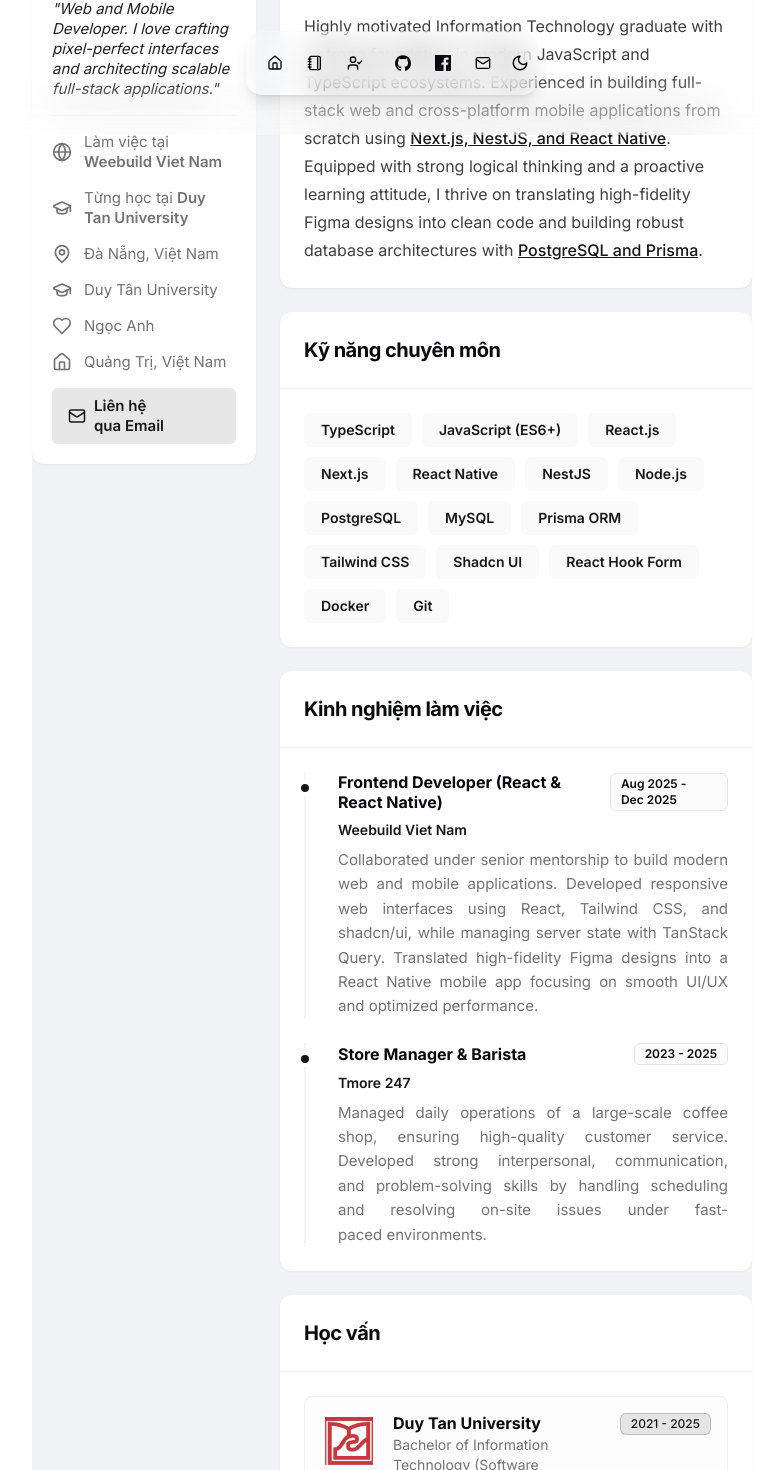
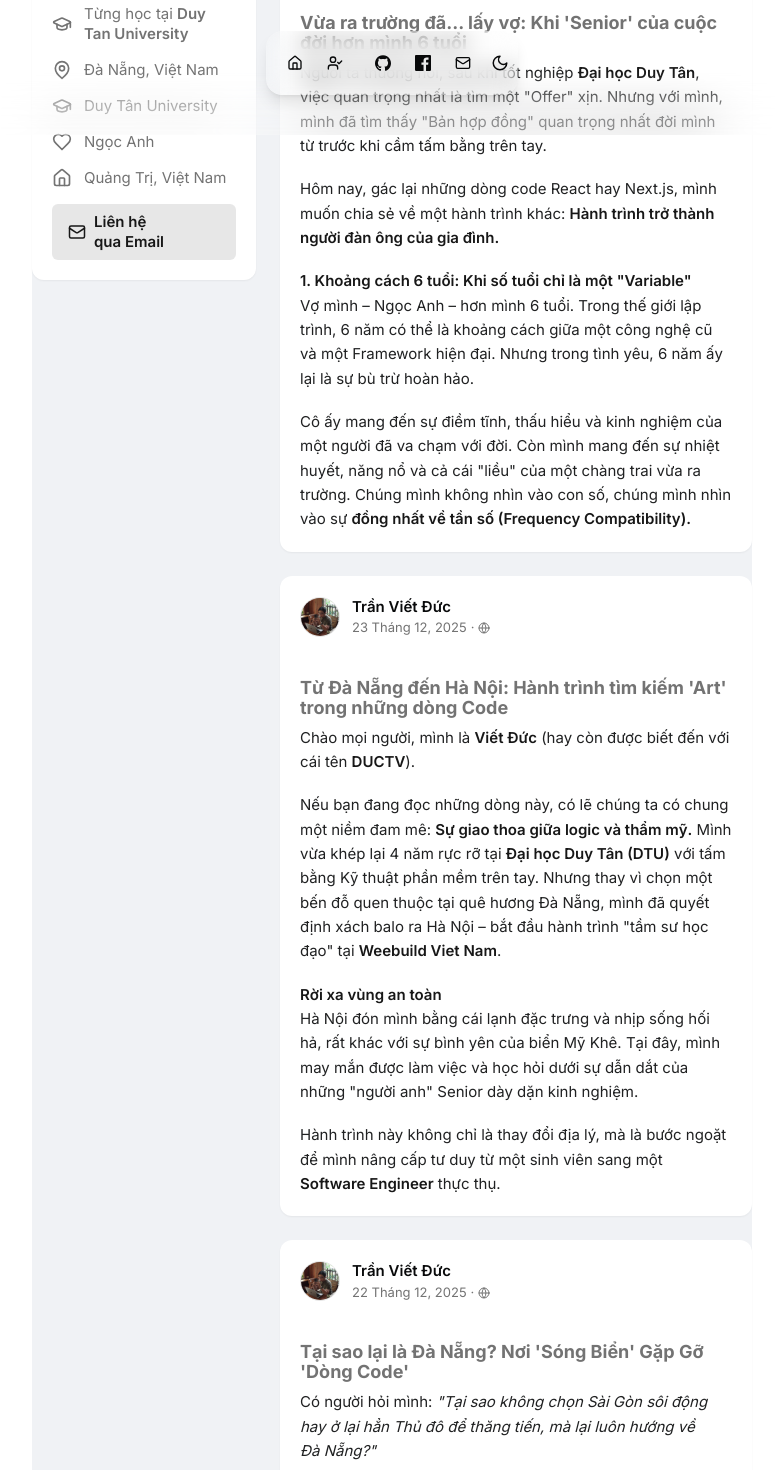
Before and after one commit to ductv-dev/portfolio, a Next.js app: page /infor in a window 1280 px wide. Shown: the part 665-2135 px from the top of the page, without its empty margins (248-1031 px from the left). Built offline with nearby package versions, Linux system fonts and the light colour scheme.

Commit message:
change profile

```diff
--- a/src/app/infor/page.tsx
+++ b/src/app/infor/page.tsx
@@ -7,6 +7,58 @@
 import Link from "next/link";
 import ReactMarkdown from "react-markdown";
 import { Icons } from "@/components/icons";
+
+const BLOG_POSTS = [
+  {
+    id: 1,
+    title: "Vừa ra trường đã... lấy vợ: Khi 'Senior' của cuộc đời hơn mình 6 tuổi",
+    date: "27 Tháng 12, 2025",
+    content: `Người ta thường nói, sau khi tốt nghiệp **Đại học Duy Tân**, việc quan trọng nhất là tìm một "Offer" xịn. Nhưng với mình, mình đã tìm thấy "Bản hợp đồng" quan trọng nhất đời mình từ trước khi cầm tấm bằng trên tay.
+
+Hôm nay, gác lại những dòng code React hay Next.js, mình muốn chia sẻ về một hành trình khác: **Hành trình trở thành người đàn ông của gia đình.**
+
+**1. Khoảng cách 6 tuổi: Khi số tuổi chỉ là một "Variable"**
+Vợ mình – Ngọc Anh – hơn mình 6 tuổi. Trong thế giới lập trình, 6 năm có thể là khoảng cách giữa một công nghệ cũ và một Framework hiện đại. Nhưng trong tình yêu, 6 năm ấy lại là sự bù trừ hoàn hảo.
+
+Cô ấy mang đến sự điềm tĩnh, thấu hiểu và kinh nghiệm của một người đã va chạm với đời. Còn mình mang đến sự nhiệt huyết, năng nổ và cả cái "liều" của một chàng trai vừa ra trường. Chúng mình không nhìn vào con số, chúng mình nhìn vào sự **đồng nhất về tần số (Frequency Compatibility).**`,
+    likes: "3.2K",
+    comments: "450",
+    shares: "128"
+  },
+  {
+    id: 2,
+    title: "Từ Đà Nẵng đến Hà Nội: Hành trình tìm kiếm 'Art' trong những dòng Code",
+    date: "23 Tháng 12, 2025",
+    content: `Chào mọi người, mình là **Viết Đức** (hay còn được biết đến với cái tên **DUCTV**).
+
+Nếu bạn đang đọc những dòng này, có lẽ chúng ta có chung một niềm đam mê: **Sự giao thoa giữa logic và thẩm mỹ.** Mình vừa khép lại 4 năm rực rỡ tại **Đại học Duy Tân (DTU)** với tấm bằng Kỹ thuật phần mềm trên tay. Nhưng thay vì chọn một bến đỗ quen thuộc tại quê hương Đà Nẵng, mình đã quyết định xách balo ra Hà Nội – bắt đầu hành trình "tầm sư học đạo" tại **Weebuild Viet Nam**.
+
+**Rời xa vùng an toàn**
+Hà Nội đón mình bằng cái lạnh đặc trưng và nhịp sống hối hả, rất khác với sự bình yên của biển Mỹ Khê. Tại đây, mình may mắn được làm việc và học hỏi dưới sự dẫn dắt của những "người anh" Senior dày dặn kinh nghiệm.
+
+Hành trình này không chỉ là thay đổi địa lý, mà là bước ngoặt để mình nâng cấp tư duy từ một sinh viên sang một **Software Engineer** thực thụ.`,
+    likes: "1.8K",
+    comments: "215",
+    shares: "85"
+  },
+  {
+    id: 3,
+    title: "Tại sao lại là Đà Nẵng? Nơi 'Sóng Biển' Gặp Gỡ 'Dòng Code'",
+    date: "22 Tháng 12, 2025",
+    content: `Có người hỏi mình: _"Tại sao không chọn Sài Gòn sôi động hay ở lại hẳn Thủ đô để thăng tiến, mà lại luôn hướng về Đà Nẵng?"_
+
+Với mình, Đà Nẵng không chỉ là nơi mình sinh ra hay lớn lên, mà đó là thành phố của sự **cân bằng** – một yếu tố sống còn đối với một người làm nghề sáng tạo và kỹ thuật như lập trình viên.
+
+**1. Trạm sạc năng lượng cho tâm hồn**
+Lập trình là một công việc tiêu tốn rất nhiều năng lượng não bộ. Những lúc đối mặt với một chiếc Bug "khó nhằn" hay một Logic phức tạp, việc được chạy xe dọc con đường biển Võ Nguyên Giáp, hít hà mùi muối mặn và nghe tiếng sóng vỗ là cách mình "reset" bản thân nhanh nhất.
+
+**2. Hệ sinh thái IT đang "chuyển mình" mạnh mẽ**
+Nhiều người lầm tưởng Đà Nẵng chỉ mạnh về du lịch. Nhưng thực tế, những năm gần đây, thành phố quê hương mình đang dần trở thành một **"Silicon Valley" của miền Trung**. Từ những ngày còn ngồi trên ghế nhà trường tại Đại học Duy Tân, mình đã thấy sự gắn kết trong cộng đồng anh em Developer miền Trung thật sự rất tuyệt vời.`,
+    likes: "2.5K",
+    comments: "530",
+    shares: "150"
+  }
+];
 
 export default function InfoPage() {
   return (
@@ -44,7 +96,7 @@
                 />
               </div>
 
-              {/* Name and Job & Socials (flex-1 to push everything in row) */}
+              {/* Name and Job & Socials */}
               <div className="flex-1 flex flex-col md:flex-row justify-between items-center md:items-end w-full gap-4 text-center md:text-left mt-2 md:mt-0">
 
                 {/* Title */}
@@ -86,16 +138,8 @@
           <div className="lg:col-span-4 shrink-0">
             <div className="sticky top-20 space-y-4 md:space-y-6">
               <Card className="shadow-sm border-none bg-card rounded-xl">
-                <CardHeader className="p-4 md:p-5 pb-2">
-                  <CardTitle className="text-lg font-bold">Giới thiệu</CardTitle>
-                </CardHeader>
+
                 <CardContent className="p-4 md:p-5 pt-0 space-y-4">
-
-                  {/* Bio */}
-                  <p className="text-center lg:text-left text-foreground/90 text-[15px] italic mb-4">
-                    "{DATA.description}"
-                  </p>
-
                   {/* Info details array */}
                   <div className="space-y-4 pt-4 border-t border-border/50">
                     {DATA.work && DATA.work[0] && (
@@ -120,7 +164,7 @@
 
                   {/* Direct Message / Contact button below info */}
                   <Link href={`mailto:${DATA.contact.email}`} className="flex items-center justify-center w-full gap-2 px-4 py-2 mt-4 text-[15px] font-semibold transition-all rounded-md bg-primary/10 text-primary hover:bg-primary hover:text-primary-foreground">
-                     <Icons.email className="size-[18px]" /> Liên hệ qua Email
+                    <Icons.email className="size-[18px]" /> Liên hệ qua Email
                   </Link>
 
                 </CardContent>
@@ -128,106 +172,42 @@
             </div>
           </div>
 
-          {/* Right Column: Main Content Details (Summary, Skills, Exp, Edu) */}
+          {/* Right Column: Newsfeed & Main Content Details */}
           <div className="lg:col-span-8 space-y-4 md:space-y-6">
 
-            {/* About Me Section */}
-            <Card className="shadow-sm border-none bg-card rounded-xl animate-in fade-in slide-in-from-bottom-4 duration-500">
-              <CardHeader className="p-4 md:p-6 pb-2 border-b border-border/30">
-                <CardTitle className="text-xl font-bold">Về tôi</CardTitle>
-              </CardHeader>
-              <CardContent className="p-4 md:p-6 text-[15px] text-muted-foreground leading-relaxed">
-                <div className="prose prose-neutral dark:prose-invert max-w-none">
-                  <ReactMarkdown>{DATA.summary}</ReactMarkdown>
-                </div>
-              </CardContent>
-            </Card>
+            {/* --- NEWSFEED (BÀI VIẾT) --- */}
 
-            {/* Skills Section */}
-            <Card className="shadow-sm border-none bg-card rounded-xl animate-in fade-in slide-in-from-bottom-4 duration-500 delay-150">
-              <CardHeader className="p-4 md:p-6 pb-2 border-b border-border/30">
-                <CardTitle className="text-xl font-bold">Kỹ năng chuyên môn</CardTitle>
-              </CardHeader>
-              <CardContent className="p-4 md:p-6">
-                <div className="flex flex-wrap gap-2 md:gap-2.5">
-                  {DATA.skills.map((skill, index) => (
-                    <Badge
-                      key={index}
-                      variant="secondary"
-                      className="px-3 md:px-4 py-1.5 text-[13px] md:text-sm hover:scale-105 hover:bg-primary hover:text-primary-foreground transition-all cursor-default bg-muted/50"
-                    >
-                      {skill}
-                    </Badge>
-                  ))}
-                </div>
-              </CardContent>
-            </Card>
 
-            {/* Work Experience Section */}
-            {DATA.work && DATA.work.length > 0 && (
-              <Card className="shadow-sm border-none bg-card rounded-xl animate-in fade-in slide-in-from-bottom-4 duration-500 delay-300">
-                <CardHeader className="p-4 md:p-6 pb-2 border-b border-border/30">
-                  <CardTitle className="text-xl font-bold">Kinh nghiệm làm việc</CardTitle>
+
+            {/* Render Blog Posts */}
+            {BLOG_POSTS.map((post) => (
+              <Card key={post.id} className="shadow-sm border-none bg-card rounded-xl animate-in fade-in slide-in-from-bottom-4 duration-500">
+                <CardHeader className="p-4 md:p-5 flex flex-row items-center gap-3 space-y-0 pb-2">
+                  <div className="size-10 rounded-full relative overflow-hidden bg-muted shrink-0 border border-border cursor-pointer hover:brightness-95">
+                    <Image src={DATA.avatarUrl} alt="Avatar" fill className="object-cover" />
+                  </div>
+                  <div className="flex flex-col">
+                    <h3 className="font-semibold text-[15px] hover:underline cursor-pointer text-foreground">{DATA.name}</h3>
+                    <div className="flex items-center gap-1 text-[13px] text-muted-foreground">
+                      <span className="hover:underline cursor-pointer">{post.date}</span>
+                      <span>·</span>
+                      <Icons.globe className="size-3" />
+                    </div>
+                  </div>
                 </CardHeader>
-                <CardContent className="p-4 md:p-6">
-                  <div className="space-y-6">
-                    {DATA.work.map((work, index) => (
-                      <div key={index} className="relative pl-6 md:pl-8 border-l-2 border-muted before:absolute before:left-[-9px] before:top-2 before:size-4 before:rounded-full before:bg-primary before:border-4 before:border-background">
-                        <div className="flex flex-col sm:flex-row justify-between sm:items-center gap-1 sm:gap-4 mb-2">
-                          <h3 className="font-bold text-[16px] text-foreground">{work.title}</h3>
-                          <Badge variant="outline" className="w-fit text-xs bg-muted/30">
-                            {work.start} - {work.end}
-                          </Badge>
-                        </div>
-                        {work.company && (
-                          <Link href={work.href || "#"} target="_blank" className="inline-block font-semibold text-primary mb-2 hover:underline text-[14px]">
-                            {work.company}
-                          </Link>
-                        )}
-                        <p className="text-muted-foreground text-[14px] md:text-[15px] leading-relaxed text-justify">
-                          {work.description}
-                        </p>
-                      </div>
-                    ))}
+
+                <CardContent className="p-4 md:p-5 pt-0">
+                  <h4 className="font-bold text-[16px] md:text-[18px] mb-2">{post.title}</h4>
+                  <div className="prose prose-neutral dark:prose-invert max-w-none text-[15px] leading-relaxed text-foreground/90">
+                    <ReactMarkdown>{post.content}</ReactMarkdown>
                   </div>
                 </CardContent>
+
+
               </Card>
-            )}
+            ))}
 
-            {/* Education Section */}
-            {DATA.education && DATA.education.length > 0 && (
-              <Card className="shadow-sm border-none bg-card rounded-xl animate-in fade-in slide-in-from-bottom-4 duration-500 delay-500">
-                <CardHeader className="p-4 md:p-6 pb-2 border-b border-border/30">
-                  <CardTitle className="text-xl font-bold">Học vấn</CardTitle>
-                </CardHeader>
-                <CardContent className="p-4 md:p-6">
-                  <div className="grid gap-4">
-                    {DATA.education.map((edu, index) => (
-                      <div key={index} className="flex flex-col sm:flex-row gap-4 p-4 rounded-lg border border-border/50 bg-muted/20 hover:bg-muted/40 transition-colors">
-                        {edu.logoUrl ? (
-                          <div className="relative size-14 shrink-0 rounded-md overflow-hidden bg-white p-1 shadow-sm">
-                            <Image src={edu.logoUrl} alt={edu.school} fill className="object-contain p-1" />
-                          </div>
-                        ) : (
-                          <div className="relative size-14 shrink-0 rounded-md bg-muted flex items-center justify-center">
-                            <Icons.universisy className="size-6 text-muted-foreground" />
-                          </div>
-                        )}
-                        <div className="flex-1">
-                          <h3 className="font-bold text-[16px] text-foreground">{edu.school}</h3>
-                          <p className="text-[14px] text-muted-foreground mt-0.5">{edu.degree}</p>
-                        </div>
-                        <div className="sm:text-right mt-2 sm:mt-0">
-                          <Badge variant="secondary" className="text-primary font-medium bg-primary/10 border-primary/20">
-                            {edu.start} - {edu.end}
-                          </Badge>
-                        </div>
-                      </div>
-                    ))}
-                  </div>
-                </CardContent>
-              </Card>
-            )}
+
 
           </div>
         </div>
--- a/src/data/resume.tsx
+++ b/src/data/resume.tsx
@@ -31,7 +31,6 @@
   ],
   navbar: [
     { href: "/", icon: HomeIcon, label: "Home" },
-    { href: "/blog", icon: NotebookIcon, label: "Blog" },
     { href: "/infor", icon: Icons.user, label: "Info" },
   ],
   contact: {
@@ -66,6 +65,18 @@
   },
 
   work: [
+    {
+      company: "The Black Ants ",
+      href: "https://theblackants.com/",
+      badges: [],
+      location: "Da Nang, Viet Nam ",
+      title: "Fullstack Developer ",
+      logoUrl: "/the-black-ants.png",
+      start: "April 2026",
+      end: "Present",
+      description:
+        "Internship at The Black Ants, working on building modern web and mobile applications.",
+    },
     {
       company: "Weebuild Viet Nam",
       href: "https://weebuild.io/",
```
Also changed, not shown: content/hello-world.mdx (deleted, +0 -20 lines), content/join-dannang.mdx (deleted, +0 -24 lines), content/ngoc-anh.mdx (deleted, +0 -22 lines), src/app/blog/[slug]/page.tsx (deleted, +0 -107 lines), src/app/blog/page.tsx (deleted, +0 -46 lines), public/the-black-ants.png (added).
